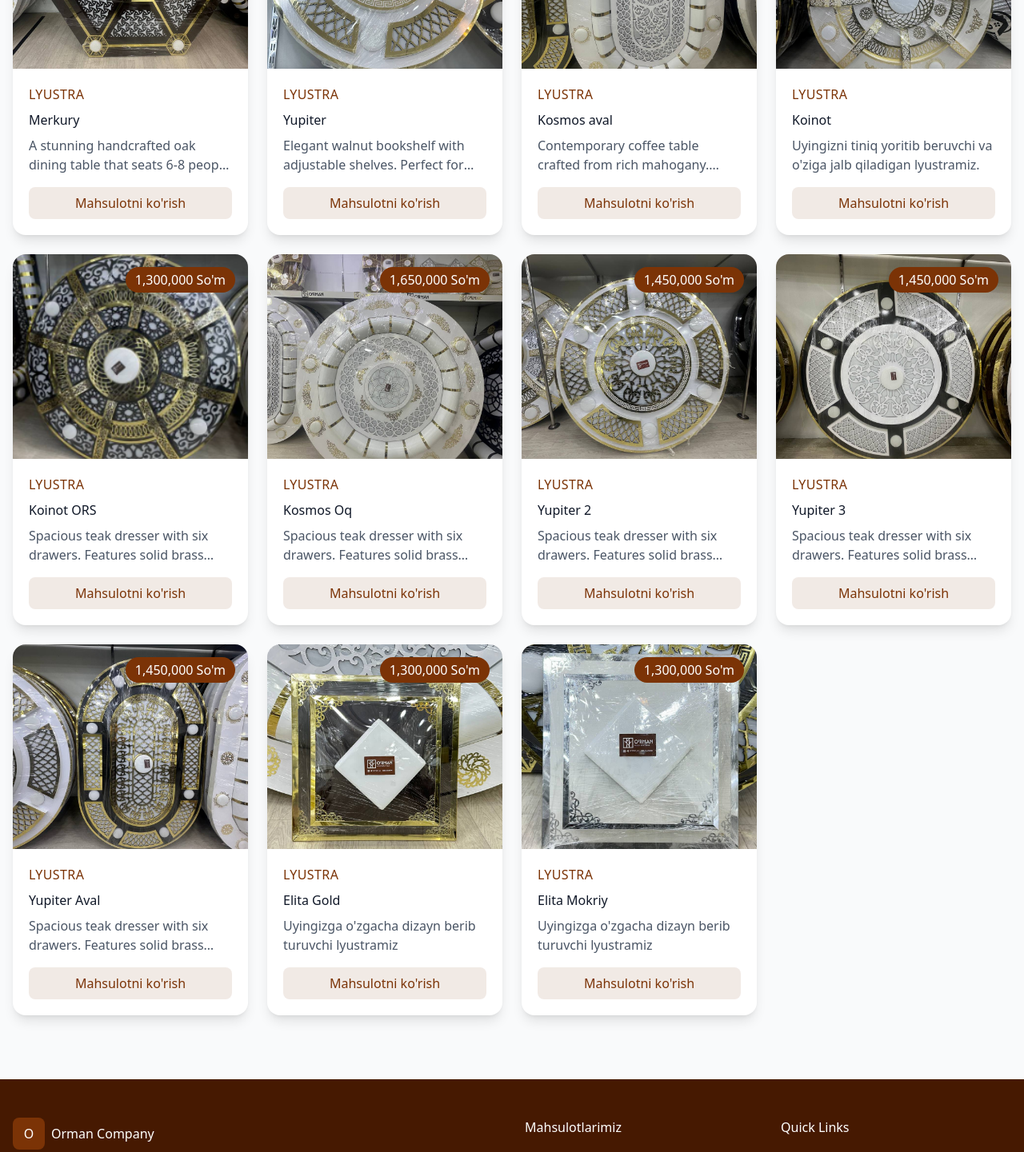
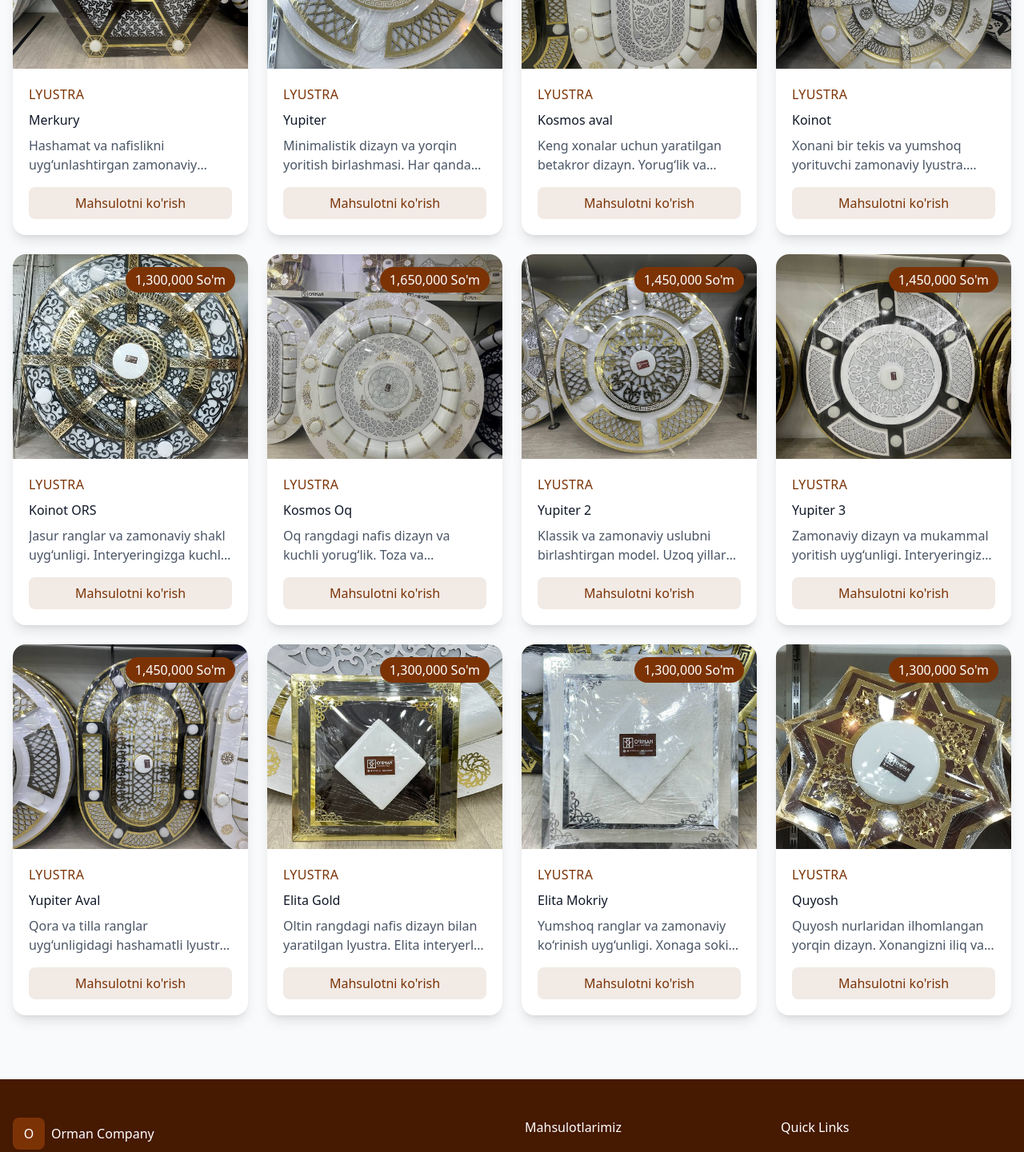
Before and after one commit to mahmudovb10/Orman, a React (Vite) app: page /products in a window 1280 px wide. Shown: the part 498-1939 px from the top of the page at 80% size. Built offline with nearby package versions, Linux system fonts and the light colour scheme; no server answers.

Commit message:
Fixed checkout page bugs and more bigs fixed

```diff
--- a/src/app/components/About.jsx
+++ b/src/app/components/About.jsx
@@ -73,7 +73,7 @@ export function About() {
           <div className="relative">
             <div className="relative rounded-2xl overflow-hidden shadow-2xl">
               <img
-                src="https://images.unsplash.com/photo-1759307278083-852eb23b6e98?crop=entropy&cs=tinysrgb&fit=max&fm=jpg&ixid=M3w3Nzg4Nzd8MHwxfHNlYXJjaHwxfHx3b29kZW4lMjBjcmFmdHNtYW5zaGlwJTIwZGV0YWlsfGVufDF8fHx8MTc2NjA4NjczMXww&ixlib=rb-4.1.0&q=80&w=1080&utm_source=figma&utm_medium=referral"
+                src="/logo.jpg"
                 alt="Craftsmanship"
                 className="w-full h-[600px] object-cover"
               />
--- a/src/app/components/Contact.jsx
+++ b/src/app/components/Contact.jsx
@@ -32,10 +32,10 @@ export function Contact() {
                   <div>
                     <div className="text-gray-900 mb-1">Telefon</div>
                     <a
-                      href="tel:+998901234567"
+                      href="tel:+998775550022"
                       className="text-gray-600 hover:text-amber-900 transition-colors"
                     >
-                      +998 (90) 123-45-67
+                      +998 (77) 555-00-22
                     </a>
                   </div>
                 </div>
@@ -62,7 +62,7 @@ export function Contact() {
                   <div>
                     <div className="text-gray-900 mb-1">Manzil</div>
                     <p className="text-gray-600">
-                      123 Craftsman Street
+                      Satkak krug
                       <br />
                       Fergana, Uzbekistan
                     </p>
--- a/src/app/data/products.ts
+++ b/src/app/data/products.ts
@@ -7,17 +7,16 @@ export const products: Product[] = [
     category: "lyustra",
     price: 1500000,
     description:
-      "A stunning handcrafted oak dining table that seats 6-8 people comfortably. Features traditional joinery and a rich, hand-rubbed finish that showcases the natural beauty of oak grain.",
+      "Hashamat va nafislikni uyg‘unlashtirgan zamonaviy lyustra. Mehmonxonangizga darhol premium ko‘rinish bag‘ishlaydi.",
     image: "/merkuri.jpg",
     features: [
-      "Solid Oak Wood",
-      "Seats 6-8 People",
-      "Hand-Rubbed Finish",
-      "Traditional Joinery",
+      "Professional ustalar tomonidan ishlab chiqilgan",
+      "Har bir detaliga etibor bilan qaralgan",
+      "Qo'l mehnati",
     ],
     material: "Premium Oak",
     dimensions: "200cm x 100cm x 75cm",
-    color: "Black glass",
+    color: "Qora va tilla ranglar",
   },
   {
     id: 2,
@@ -25,17 +24,16 @@ export const products: Product[] = [
     category: "lyustra",
     price: 750000,
     description:
-      "Elegant walnut bookshelf with adjustable shelves. Perfect for displaying books, art pieces, and decorative items. Features smooth-gliding drawers at the bottom.",
+      "Minimalistik dizayn va yorqin yoritish birlashmasi. Har qanday interyerga mos tushadigan ideal tanlov.",
     image: "/yupiter.jpg",
     features: [
-      "Walnut Wood",
-      "Adjustable Shelves",
-      "Bottom Drawers",
-      "Modern Design",
+      "Professional ustalar tomonidan ishlab chiqilgan",
+      "Har bir detaliga etibor bilan qaralgan",
+      "Qo'l mehnati",
     ],
-    material: "Walnut",
+    material: "Faton, MDF",
     dimensions: "180cm x 80cm x 35cm",
-    color: "Dark Walnut",
+    color: "Oq va tilla ranglari",
   },
   {
     id: 3,
@@ -43,17 +41,16 @@ export const products: Product[] = [
     category: "lyustra",
     price: 1700000,
     description:
-      "Contemporary coffee table crafted from rich mahogany. Features a lower shelf for storage and elegant tapered legs.",
+      "Keng xonalar uchun yaratilgan betakror dizayn. Yorug‘lik va shakl uyg‘unligi bilan e’tiborni tortadi.",
     image: "/kosmos.jpg",
     features: [
-      "Mahogany Wood",
-      "Storage Shelf",
-      "Tapered Legs",
-      "Polished Finish",
+      "Professional ustalar tomonidan ishlab chiqilgan",
+      "Har bir detaliga etibor bilan qaralgan",
+      "Qo'l mehnati",
     ],
     material: "Mahogany",
     dimensions: "Bo'y 2m, Eni 120sm",
-    color: "Rich Brown",
+    color: "Oq va tilla ranglari",
   },
   {
     id: 4,
@@ -61,17 +58,16 @@ export const products: Product[] = [
     category: "lyustra",
     price: 1000000,
     description:
-      "Uyingizni tiniq yoritib beruvchi va o'ziga jalb qiladigan lyustramiz.",
-    image: "koinot.jpg",
+      "Xonani bir tekis va yumshoq yorituvchi zamonaviy lyustra. Dizayni bilan ko‘zni quvontiradi.",
+    image: "/koinot.jpg",
     features: [
-      "Teak Wood",
-      "6 Drawers",
-      "Brass Hardware",
-      "Protective Coating",
+      "Professional ustalar tomonidan ishlab chiqilgan",
+      "Har bir detaliga etibor bilan qaralgan",
+      "Qo'l mehnati",
     ],
-    material: "Teak",
+    material: "Faton, MDF",
     dimensions: "150cm x 50cm x 90cm",
-    color: "Golden Teak",
+    color: "Oq va tilla ranglari",
   },
   {
     id: 5,
@@ -79,17 +75,16 @@ export const products: Product[] = [
     category: "lyustra",
     price: 1300000,
     description:
-      "Spacious teak dresser with six drawers. Features solid brass hardware and a protective coating for long-lasting beauty.",
-    image: "koinotorsnew.png",
+      "Jasur ranglar va zamonaviy shakl uyg‘unligi. Interyeringizga kuchli xarakter bag‘ishlaydi.",
+    image: "/koinotors.jpg",
     features: [
-      "Teak Wood",
-      "6 Drawers",
-      "Brass Hardware",
-      "Protective Coating",
+      "Professional ustalar tomonidan ishlab chiqilgan",
+      "Har bir detaliga etibor bilan qaralgan",
+      "Qo'l mehnati",
     ],
-    material: "Teak",
+    material: "Faton, MDF",
     dimensions: "150cm x 50cm x 90cm",
-    color: "Golden Teak",
+    color: "Qora, oq va tilla ranglari",
   },
   {
     id: 6,
@@ -97,17 +92,16 @@ export const products: Product[] = [
     category: "lyustra",
     price: 1650000,
     description:
-      "Spacious teak dresser with six drawers. Features solid brass hardware and a protective coating for long-lasting beauty.",
-    image: "kosmostunc.jpg",
+      "Oq rangdagi nafis dizayn va kuchli yorug‘lik. Toza va zamonaviy muhit yaratadi.",
+    image: "/kosmostunc.jpg",
     features: [
-      "Teak Wood",
-      "6 Drawers",
-      "Brass Hardware",
-      "Protective Coating",
+      "Professional ustalar tomonidan ishlab chiqilgan",
+      "Har bir detaliga etibor bilan qaralgan",
+      "Qo'l mehnati",
     ],
-    material: "Teak",
+    material: "Faton, MDF",
     dimensions: "150cm x 50cm x 90cm",
-    color: "Golden Teak",
+    color: "Oq va tilla ranglari",
   },
   {
     id: 7,
@@ -115,17 +109,17 @@ export const products: Product[] = [
     category: "lyustra",
     price: 1450000,
     description:
-      "Spacious teak dresser with six drawers. Features solid brass hardware and a protective coating for long-lasting beauty.",
-    image: "yupitertwo.jpg",
+      "Klassik va zamonaviy uslubni birlashtirgan model. Uzoq yillar xizmat qiladigan ishonchli tanlov.",
+    image: "/yupitertwo.jpg",
     features: [
       "Teak Wood",
       "6 Drawers",
       "Brass Hardware",
       "Protective Coating",
     ],
-    material: "Teak",
+    material: "Faton, MDF",
     dimensions: "150cm x 50cm x 90cm",
-    color: "Golden Teak",
+    color: "Oq va tilla ranglari",
   },
   {
     id: 8,
@@ -133,17 +127,16 @@ export const products: Product[] = [
     category: "lyustra",
     price: 1450000,
     description:
-      "Spacious teak dresser with six drawers. Features solid brass hardware and a protective coating for long-lasting beauty.",
-    image: "yupiterthree.jpg",
+      "Zamonaviy dizayn va mukammal yoritish uyg‘unligi. Interyeringizni yangi darajaga olib chiqadi.",
+    image: "/yupiterthree.jpg",
     features: [
-      "Teak Wood",
-      "6 Drawers",
-      "Brass Hardware",
-      "Protective Coating",
+      "Professional ustalar tomonidan ishlab chiqilgan",
+      "Har bir detaliga etibor bilan qaralgan",
+      "Qo'l mehnati",
     ],
-    material: "Teak",
+    material: "Faton, MDF",
     dimensions: "150cm x 50cm x 90cm",
-    color: "Golden Teak",
+    color: "Tilla, oq va qora ranglari birlashtirilgan",
   },
   {
     id: 9,
@@ -151,52 +144,69 @@ export const products: Product[] = [
     category: "lyustra",
     price: 1450000,
     description:
-      "Spacious teak dresser with six drawers. Features solid brass hardware and a protective coating for long-lasting beauty.",
-    image: "yupiteraval.jpg",
+      "Qora va tilla ranglar uyg‘unligidagi hashamatli lyustra. Xonaga darhol boy ko‘rinish beradi.",
+    image: "/yupiteraval.jpg",
     features: [
-      "Teak Wood",
-      "6 Drawers",
-      "Brass Hardware",
-      "Protective Coating",
+      "Professional ustalar tomonidan ishlab chiqilgan",
+      "Har bir detaliga etibor bilan qaralgan",
+      "Qo'l mehnati",
     ],
-    material: "Teak",
+    material: "Faton, MDF",
     dimensions: "150cm x 50cm x 90cm",
-    color: "Golden Teak",
+    color: "Qora, Tilla va oq ranglari ",
   },
   {
     id: 10,
     title: "Elita Gold",
     category: "lyustra",
     price: 1300000,
-    description: "Uyingizga o'zgacha dizayn berib turuvchi lyustramiz",
-    image: "elitagold.jpg",
+    description:
+      "Oltin rangdagi nafis dizayn bilan yaratilgan lyustra. Elita interyerlar uchun mukammal tanlov.",
+    image: "/elitagold.jpg",
     features: [
-      "Teak Wood",
-      "6 Drawers",
-      "Brass Hardware",
-      "Protective Coating",
+      "Professional ustalar tomonidan ishlab chiqilgan",
+      "Har bir detaliga etibor bilan qaralgan",
+      "Qo'l mehnati",
     ],
-    material: "Teak",
+    material: "Faton, MDF",
     dimensions: "150cm x 50cm x 90cm",
-    color: "Golden Teak",
+    color: "Tilla va qora rang",
   },
   {
     id: 11,
     title: "Elita Mokriy",
     category: "lyustra",
     price: 1300000,
-    description: "Uyingizga o'zgacha dizayn berib turuvchi lyustramiz",
-    image: "elitabronze.jpg",
+    description:
+      "Yumshoq ranglar va zamonaviy ko‘rinish uyg‘unligi. Xonaga sokin va chiroyli muhit beradi.",
+    image: "/elitabronze.jpg",
     features: [
-      "Teak Wood",
-      "6 Drawers",
-      "Brass Hardware",
-      "Protective Coating",
+      "Professional ustalar tomonidan ishlab chiqilgan",
+      "Har bir detaliga etibor bilan qaralgan",
+      "Qo'l mehnati",
     ],
-    material: "Teak",
+    material: "Faton, MDF",
     dimensions: "150cm x 50cm x 90cm",
-    color: "Golden Teak",
+    color: "Oq va kumush rang",
   },
+  {
+    id: 12,
+    title: "Quyosh",
+    category: "lyustra",
+    price: 1300000,
+    description:
+      "Quyosh nurlaridan ilhomlangan yorqin dizayn. Xonangizni iliq va jozibali yoritadi.",
+    image: "/quyosh.jpg",
+    features: [
+      "Professional ustalar tomonidan ishlab chiqilgan",
+      "Har bir detaliga etibor bilan qaralgan",
+      "Qo'l mehnati",
+    ],
+    material: "Faton, MDF",
+    dimensions: "150cm x 50cm x 90cm",
+    color: "Tilla va Jigarrang uyg'unlashtirilgan",
+  },
+];
 
 // Sofas
 //   {
@@ -265,4 +275,4 @@ export const products: Product[] = [
 //     dimensions: "150cm x 85cm x 80cm",
 //     color: "Light Beige",
 //   },
-];
+//];
--- a/src/app/pages/CartPage.jsx
+++ b/src/app/pages/CartPage.jsx
@@ -1,23 +1,36 @@
 import { Trash2, Plus, Minus, ShoppingBag, ArrowLeft } from "lucide-react";
-import { Link } from "react-router-dom";
+
 import { useCart } from "../context/CartContext";
 
-export function CartPage() {
+import { useNavigate } from "react-router-dom";
+
+export function CartPage({ onNavigate }) {
   const { cart, removeFromCart, updateQuantity, getCartTotal, clearCart } =
     useCart();
+  const navigate = useNavigate();
 
   if (cart.length === 0) {
     return (
-      <div className="min-h-screen pt-24 pb-20 flex items-center justify-center">
-        <div className="text-center">
-          <ShoppingBag size={64} className="mx-auto text-amber-900/20 mb-4" />
-          <h2 className="text-2xl font-bold mb-4">Savatchangiz bo'sh</h2>
-          <Link
-            to="/products"
-            className="px-6 py-2 bg-amber-900 text-white rounded-lg"
+      <div className="min-h-screen pt-24 pb-20 bg-gray-50">
+        <div className="container mx-auto px-4">
+          <div className="max-w-2xl mx-auto text-center py-20">
+            <div className="w-24 h-24 bg-amber-900/10 rounded-full flex items-center justify-center mx-auto mb-6">
+              <ShoppingBag size={48} className="text-amber-900" />
+            </div>
+
+            <h2 className="mb-4 text-gray-900">Sizning savatingiz bo'sh</h2>
+
+            <p className="text-gray-600 mb-8">
+              Siz hali savatga hech qanday mahsulot qo‘shmagansiz
+            </p>
+
+            <button
+              onClick={() => navigate("/products")}
+              className="px-8 py-3 bg-amber-900 text-white rounded-lg hover:bg-amber-800 transition-colors"
             >
               Mahsulotlarni ko'rish
-          </Link>
+            </button>
+          </div>
         </div>
       </div>
     );
@@ -26,79 +39,169 @@ export function CartPage() {
   return (
     <div className="min-h-screen pt-24 pb-20 bg-gray-50">
       <div className="container mx-auto px-4">
-        <Link
-          to="/products"
-          className="flex items-center gap-2 text-gray-600 mb-8"
+        {/* Back Button */}
+
+        <button
+          onClick={() => onNavigate("products")}
+          className="flex items-center gap-2 text-gray-700 hover:text-amber-900 transition-colors mb-8"
         >
-          <ArrowLeft size={20} /> Davom etish
-        </Link>
+          <ArrowLeft size={20} />
+          Sotib olishda davom etish
+        </button>
+
         <div className="grid lg:grid-cols-3 gap-8">
+          {/* Cart Items */}
+
           <div className="lg:col-span-2 space-y-4">
-            <h1 className="text-2xl font-bold text-amber-900">
-              Xaridlar sahifasi
-            </h1>
+            <div className="flex items-center justify-between mb-6">
+              <h1 className="text-amber-900">Xaridlar sahifasi</h1>
+
+              <button
+                onClick={clearCart}
+                className="text-gray-600 hover:text-red-600 transition-colors"
+              >
+                Hammasini tozalash
+              </button>
+            </div>
+
             {cart.map((item) => (
-              <div
-                key={item.id}
-                className="bg-white p-4 rounded-xl shadow-sm flex gap-4"
-              >
+              <div key={item.id} className="bg-white rounded-xl p-6 shadow-md">
+                <div className="flex gap-6">
+                  {/* Product Image */}
+
+                  <div className="w-32 h-32 flex-shrink-0 rounded-lg overflow-hidden">
                     <img
                       src={item.image}
                       alt={item.title}
-                  className="w-24 h-24 object-cover rounded-lg"
+                      className="w-full h-full object-cover"
                     />
-                <div className="flex-1">
-                  <div className="flex justify-between">
-                    <h3 className="font-semibold">{item.title}</h3>
+                  </div>
+
+                  {/* Product Info */}
+
+                  <div className="flex-1 flex flex-col">
+                    <div className="flex justify-between mb-2">
+                      <div>
+                        <div className="text-amber-900 uppercase tracking-wide mb-1">
+                          {item.category}
+                        </div>
+
+                        <h3 className="text-gray-900">{item.title}</h3>
+                      </div>
+
                       <button
                         onClick={() => removeFromCart(item.id)}
-                      className="text-red-500"
+                        className="text-gray-400 hover:text-red-600 transition-colors"
                       >
-                      <Trash2 size={18} />
+                        <Trash2 size={20} />
                       </button>
                     </div>
-                  <div className="flex justify-between mt-4 items-center">
-                    <div className="flex items-center gap-2">
+
+                    {item.material && (
+                      <p className="text-gray-600 mb-4">
+                        Material: {item.material}
+                      </p>
+                    )}
+
+                    <div className="mt-auto flex items-center justify-between">
+                      {/* Quantity Controls */}
+
+                      <div className="flex items-center gap-3">
                         <button
                           onClick={() =>
                             updateQuantity(item.id, item.quantity - 1)
                           }
-                        className="p-1 bg-gray-100 rounded"
+                          className="w-8 h-8 bg-gray-100 rounded-lg flex items-center justify-center hover:bg-gray-200 transition-colors"
                         >
-                        <Minus size={14} />
+                          <Minus size={16} />
                         </button>
-                      <span>{item.quantity}</span>
+
+                        <span className="w-12 text-center">
+                          {item.quantity}
+                        </span>
+
                         <button
                           onClick={() =>
                             updateQuantity(item.id, item.quantity + 1)
                           }
-                        className="p-1 bg-gray-100 rounded"
+                          className="w-8 h-8 bg-gray-100 rounded-lg flex items-center justify-center hover:bg-gray-200 transition-colors"
                         >
-                        <Plus size={14} />
+                          <Plus size={16} />
                         </button>
                       </div>
-                    <span className="font-bold">
+
+                      {/* Price */}
+
+                      <div className="text-right">
+                        <div className="text-amber-900">
                           {(item.price * item.quantity).toLocaleString()} So'm
-                    </span>
+                        </div>
+
+                        <div className="text-gray-500">
+                          {item.price.toLocaleString()} So'm har biri
+                        </div>
+                      </div>
+                    </div>
                   </div>
                 </div>
               </div>
             ))}
           </div>
-          <div className="bg-white p-6 rounded-xl shadow-md h-fit">
-            <h3 className="text-xl font-bold mb-4">Umumiy Summa</h3>
-            <div className="flex justify-between mb-2">
-              <span>Jami:</span>
-              <span className="font-bold">
-                {getCartTotal().toLocaleString()} So'm
-              </span>
+
+          {/* Order Summary */}
+
+          {/* Order Summary qismi */}
+
+          <div className="lg:col-span-1">
+            <div className="bg-white rounded-xl p-6 shadow-md sticky top-24">
+              <h3 className="mb-6 text-gray-900">Umumiy Summa</h3>
+
+              <div className="space-y-4 mb-6">
+                {/* Mahsulotlarning umumiy narxi */}
+
+                <div className="flex justify-between text-gray-600">
+                  <span>Barchasi</span>
+
+                  <span>{getCartTotal().toLocaleString()} So'm</span>
                 </div>
-            <Link
-              to="/checkout"
-              className="block w-full text-center py-3 bg-amber-900 text-white rounded-lg mt-4"
+
+                {/* Yetkazib berish */}
+
+                <div className="flex justify-between text-gray-600">
+                  <span>Yetkazib berish</span>
+
+                  <span className="text-green-600">Bepul !</span>
+                </div>
+
+                <div className="border-t border-gray-200 pt-4">
+                  <div className="flex justify-between text-gray-900  text-lg">
+                    <span>Hammasi</span>
+
+                    <span>{getCartTotal().toLocaleString()} So'm</span>
+                  </div>
+                </div>
+              </div>
+
+              <button
+                onClick={() => navigate("/checkout")} // Boshiga / qo'shildi
+                className="w-full py-4 bg-amber-900 text-white rounded-lg hover:bg-amber-800 transition-colors mb-3"
               >
                 Rasmiylashtirish
-            </Link>
+              </button>
+
+              <button
+                onClick={() => navigate("/products")} // onNavigate o'rniga navigate("/")
+                className="w-full py-4 bg-gray-100 text-gray-700 rounded-lg hover:bg-gray-200 transition-colors"
+              >
+                Sotib olishda davom etish
+              </button>
+
+              <div className="mt-6 p-4 bg-amber-50 rounded-lg">
+                <p className="text-amber-900">
+                  🎉 Barcha mahsulotlarni yetkazib berish bepul !
+                </p>
+              </div>
+            </div>
           </div>
         </div>
       </div>
```
Also changed, not shown: src/app/pages/ProductsPage.jsx (+8 -0 lines), public/koinotors.jpg, public/quyosh.jpg (added). Lines whose indentation alone changed are shown as unchanged.
